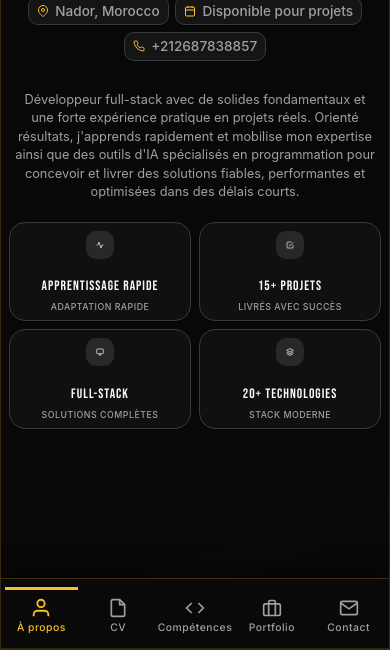
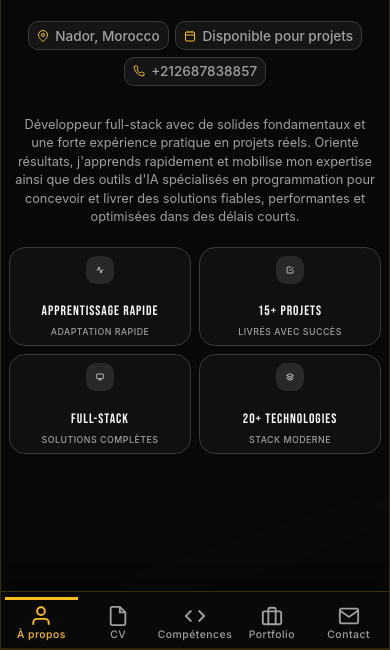
Before and after one commit to B4drEddine0/portfolio-2026, a website built with Vite: page index.html in a window 390 px wide. Shown: the part 194-844 px from the top of the page. Built offline with nearby package versions, Linux system fonts and the light colour scheme.

Commit message:
Fix bottom navigation visibility - remove black space above buttons

```diff
--- a/src/style.css
+++ b/src/style.css
@@ -1905,8 +1905,8 @@ body::before {
     display: flex;
     justify-content: space-around;
     align-items: center;
-    padding: 0.65rem 0.5rem;
-    padding-bottom: max(0.65rem, env(safe-area-inset-bottom));
+    padding: 0.35rem 0.5rem;
+    padding-bottom: max(0.35rem, env(safe-area-inset-bottom));
     gap: 0.25rem;
     background: rgba(10, 10, 10, 0.98);
     backdrop-filter: blur(20px);
@@ -1915,7 +1915,6 @@ body::before {
     overflow-x: auto;
     -webkit-overflow-scrolling: touch;
     scrollbar-width: none;
-    min-height: 70px;
   }
 
   .tab-nav::-webkit-scrollbar {
@@ -1987,7 +1986,7 @@ body::before {
   .tab-btn {
     flex: 1;
     min-width: 60px;
-    padding: 0.5rem 0.25rem;
+    padding: 0.4rem 0.25rem 0.3rem;
     font-size: 0.7rem;
     letter-spacing: 0.5px;
     border: none;
@@ -1996,7 +1995,7 @@ body::before {
     display: flex;
     flex-direction: column;
     align-items: center;
-    gap: 0.25rem;
+    gap: 0.2rem;
     white-space: nowrap;
     text-align: center;
     text-transform: none;
@@ -2005,19 +2004,20 @@ body::before {
   .tab-btn span {
     font-family: var(--font-ui);
     font-weight: 500;
+    line-height: 1;
   }
 
   /* Show icons on mobile */
   .tab-icon {
     display: block;
-    width: 22px;
-    height: 22px;
+    width: 24px;
+    height: 24px;
     stroke-width: 2;
     transition: transform 0.2s ease;
   }
 
   .tab-btn.active .tab-icon {
-    transform: scale(1.1);
+    transform: scale(1.05);
   }
 
   .tab-btn.active {
@@ -2036,12 +2036,12 @@ body::before {
     padding: 1rem;
     overflow-y: auto;
     overflow-x: hidden;
-    height: calc(100vh - 90px);
+    height: calc(100vh - 75px);
     flex: 1;
   }
 
   .content-container {
-    height: calc(100vh - 90px);
+    height: calc(100vh - 75px);
     overflow-y: auto;
     overflow-x: hidden;
     border-radius: 0;
@@ -2336,21 +2336,20 @@ body::before {
 
   /* Smaller tab buttons on small phones */
   .tab-nav {
-    padding: 0.5rem 0.25rem;
-    padding-bottom: max(0.5rem, env(safe-area-inset-bottom));
-    min-height: 65px;
+    padding: 0.3rem 0.25rem;
+    padding-bottom: max(0.3rem, env(safe-area-inset-bottom));
   }
 
   .tab-btn {
     min-width: 55px;
-    padding: 0.45rem 0.2rem;
+    padding: 0.35rem 0.2rem 0.25rem;
     font-size: 0.65rem;
-    gap: 0.2rem;
+    gap: 0.15rem;
   }
 
   .tab-icon {
-    width: 20px;
-    height: 20px;
+    width: 22px;
+    height: 22px;
   }
 
   .content-title {
@@ -2360,12 +2359,12 @@ body::before {
 
   .tab-content {
     padding: 0.75rem;
-    height: calc(100vh - 120px);
+    height: calc(100vh - 70px);
   }
 
   .content-container {
     border-radius: 0;
-    height: calc(100vh - 120px);
+    height: calc(100vh - 70px);
   }
 
   /* About section - small phones */
```
